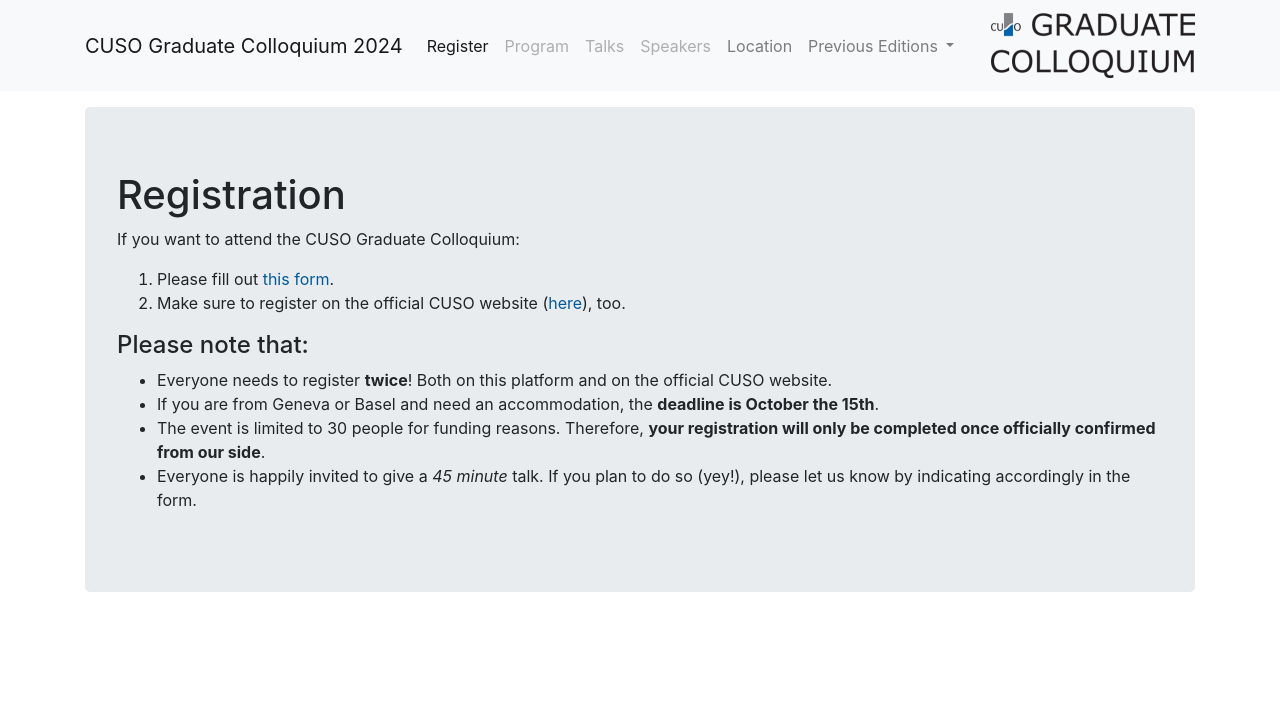
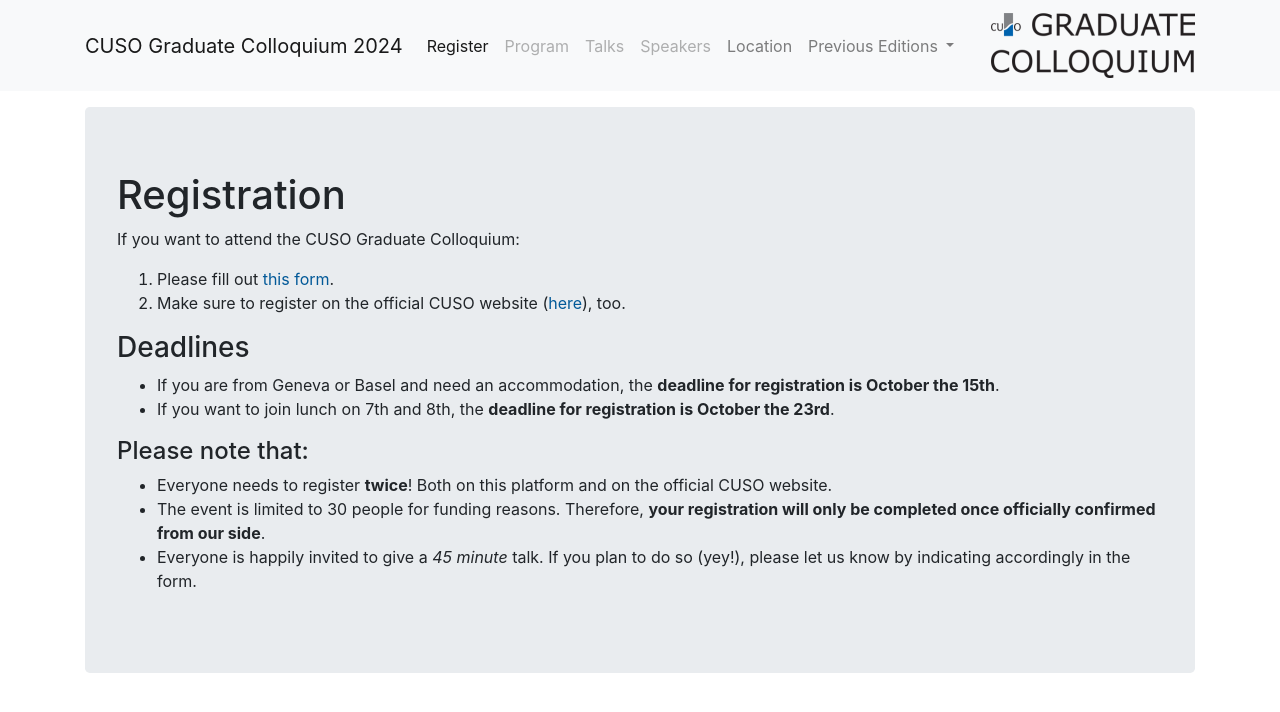
Before and after one commit to cuso-graduate-colloquium-2024/cuso-graduate-colloquium-2024.github.io, a Jekyll site: the page built from register/index.md, in a window 1280 px wide. Shown: the top 712 px of the page. Built offline with Jekyll 4.4.1, drawn with Linux system fonts in a browser that asks for light colours.

Commit message:
chore: added another dealine

```diff
--- a/_config.yml
+++ b/_config.yml
@@ -119,6 +119,7 @@
       text: |
         You may register for the CUSO Graduate Colloquium now [here](/register).
         If you are from Geneva or Basel and need an accommodation, the __deadline is October the 15th__.
+        If you want to join lunch on 7th and 8th, the __deadline is October the 23rd__.
         The 2024 edition of the yearly CUSO Graduate Colloquium will take place in Bern for the first time since 2015.
 
   # Live indications
--- a/register/index.md
+++ b/register/index.md
@@ -9,9 +9,12 @@
   [this form](https://docs.google.com/forms/d/e/1FAIpQLSfKp_sa9-gK1TJWmt5jE0cOwmdQDfOVrZ1lYgEABW6i1msPXg/viewform?usp=sf_link).
 2. Make sure to register on the official CUSO website ([here](https://math.cuso.ch/?id=2607&tx_displaycontroller[showUid]=7094)), too.
 
+### Deadlines
+- If you are from Geneva or Basel and need an accommodation, the __deadline for registration is October the 15th__.
+- If you want to join lunch on 7th and 8th, the __deadline for registration is October the 23rd__.
+
 #### Please note that:
 - Everyone needs to register __twice__! Both on this platform and on the official CUSO website.
-- If you are from Geneva or Basel and need an accommodation, the __deadline is October the 15th__.
 - The event is limited to 30 people for funding reasons.
   Therefore, __your registration will only be completed once officially confirmed from our side__.
 - Everyone is happily invited to give a *45 minute* talk.
```
